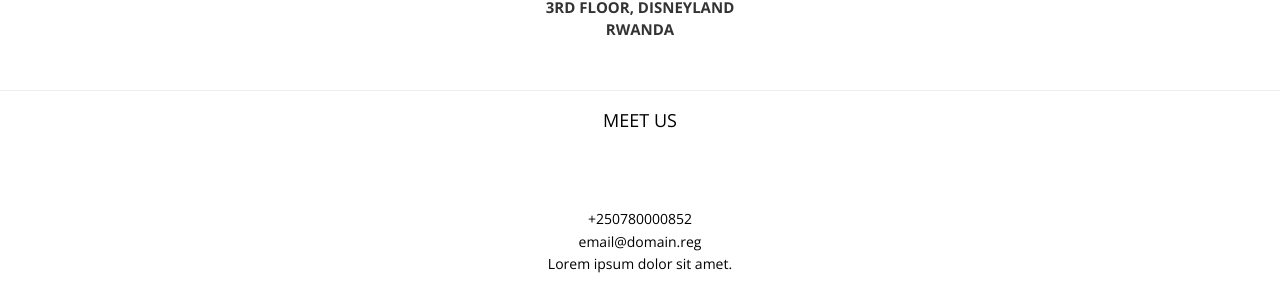
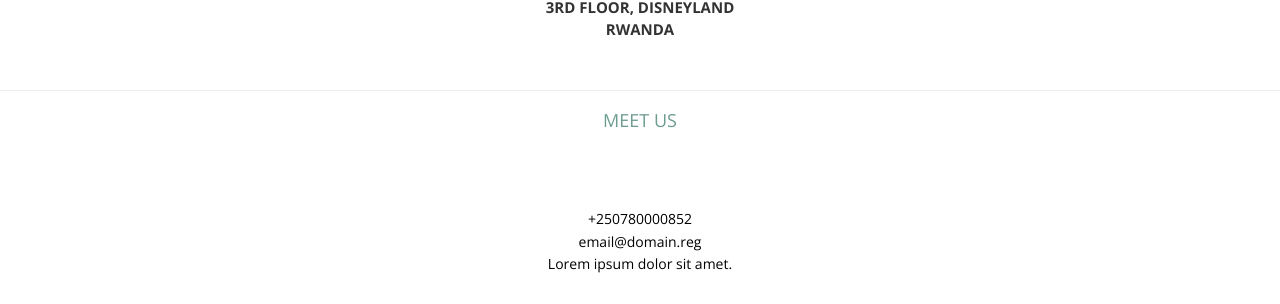
Before and after one commit to ngabovictor/bwc, a Django app: page /contact/ in a window 1280 px wide. Shown: the part 751-1055 px from the top of the page. Run offline with Django 3.2, Linux system fonts and the light colour scheme; some libraries are stand-ins or nearby versions.

Commit message:
Finished

```diff
--- a/brainwaves/bwc/static/css/main.css
+++ b/brainwaves/bwc/static/css/main.css
@@ -49,6 +49,10 @@
 	color: rgba(0, 0, 0, 0.7);
 }
 
+.green{
+	color: #6D9C91;
+}
+
 
 
 /*RESPONSIVE*/
```
